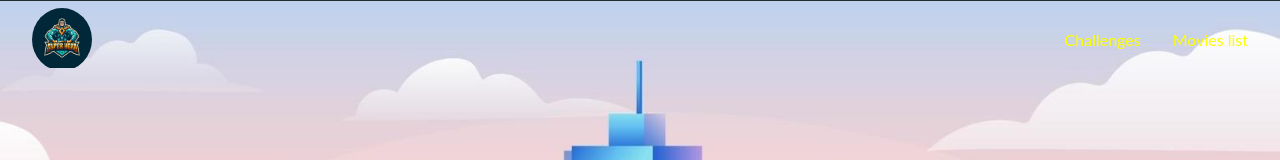
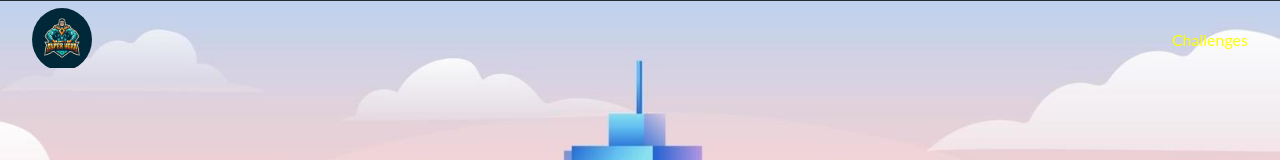
Before and after one commit to Regu1999/SkyRich-Tech-Solutions-Task, a React (Vite) app: page / in a window 1280 px wide. Shown: the top 160 px of the page. Built offline with nearby package versions, Linux system fonts and the light colour scheme.

Commit message:
Update Navbar.jsx

```diff
--- a/src/Component/Navbar.jsx
+++ b/src/Component/Navbar.jsx
@@ -18,7 +18,7 @@ if (location.pathname!=="/") {
         <div className="logo"><Link to="/"><img src={superHero} alt="super man" /></Link></div>
         <div>
             <Link to="/challenges">Challenges</Link>
-            <Link to="/movie">Movies list</Link>
+{/*             <Link to="/movie">Movies list</Link> */}
         </div>
     </motion.nav>
 }
```
